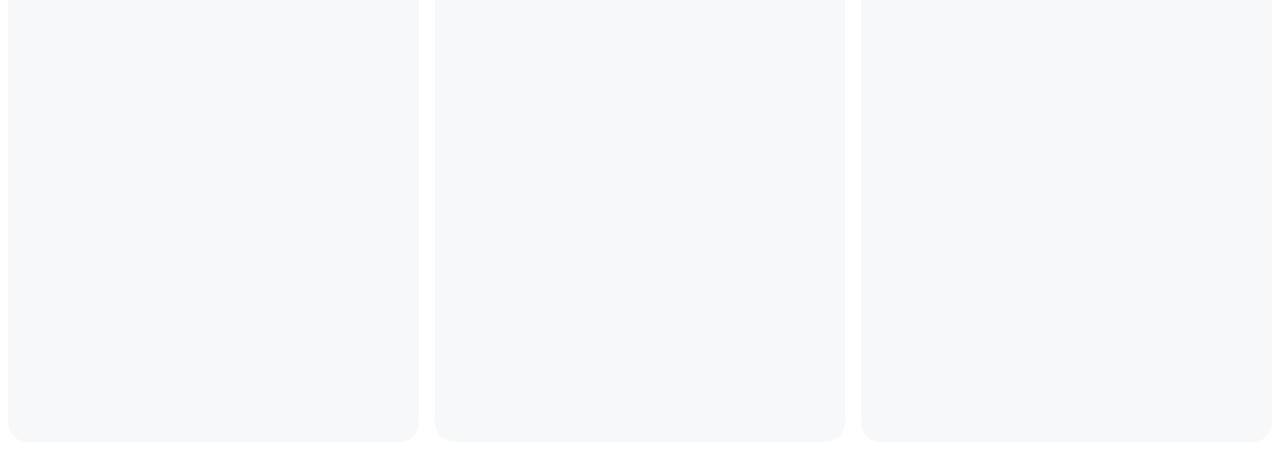
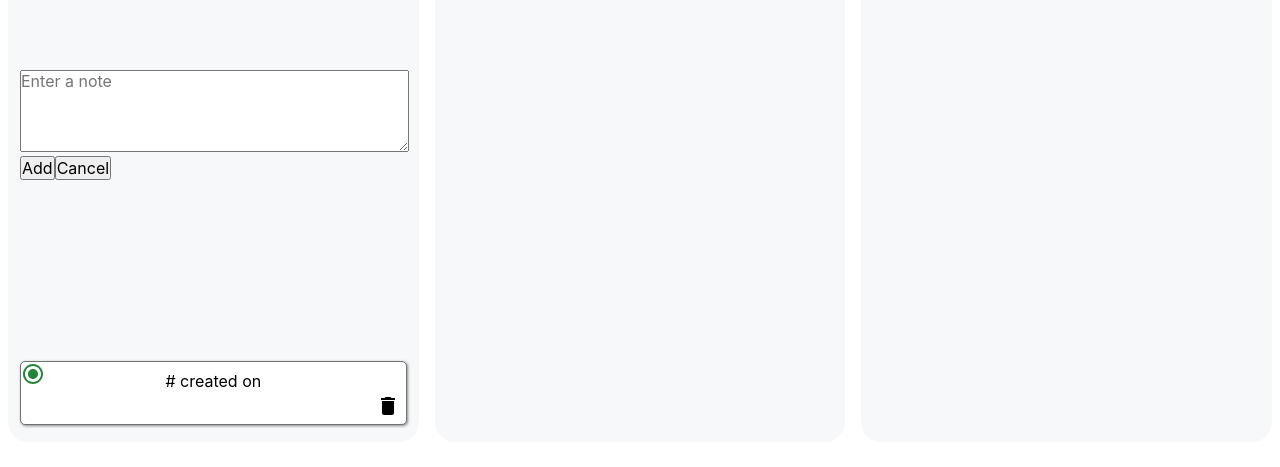
Before and after one commit to kapex16/primeraPractica, a React (Create React App) app in the folder kabanapp/: page / in a window 1280 px wide. Shown: the part 291-758 px from the top of the page. Built offline with nearby package versions, Linux system fonts and the light colour scheme.

Commit message:
card e items

```diff
--- a/kabanapp/src/ComponentItems/items.jsx
+++ b/kabanapp/src/ComponentItems/items.jsx
@@ -12,3 +12,5 @@ export function Items() {
   </div>
 </div>
   )}
+
+  export default Items;
--- a/kabanapp/src/ComponentTodo/ColumnTodo.jsx
+++ b/kabanapp/src/ComponentTodo/ColumnTodo.jsx
@@ -1,5 +1,6 @@
 import './ColumnTodo.css';
-
+import Items from '../componentItems/items'
+import TemplateCard from '../componentCard/CardComponent'
 function TodoComponent(){
 
     return(
@@ -9,7 +10,8 @@ function TodoComponent(){
           <h1 className="title-column"><span className="circle_count">1</span>To do</h1>
           <button className="button_add_task">+</button>
         </div>
-
+        <Items></Items>
+        <TemplateCard></TemplateCard>
      </div>
 
     )
```
